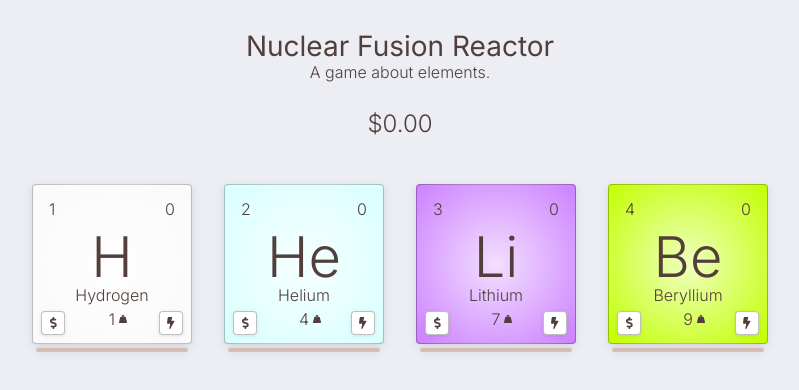
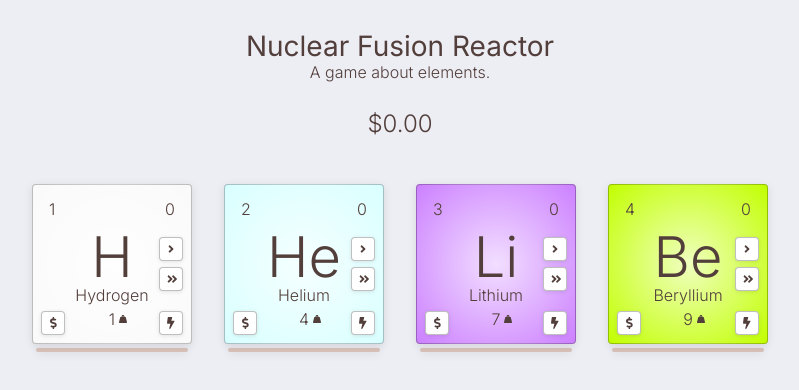
Before and after one commit to nfrostdev/nuclear-fusion-reactor, a Vue app: page / in a window 1280 px wide. Shown: the top 390 px of the page, without its empty margins (240-1039 px from the left). Built offline with nearby package versions, Linux system fonts and the light colour scheme.

Commit message:
element conversion

```diff
--- a/src/components/Element.vue
+++ b/src/components/Element.vue
@@ -13,6 +13,31 @@
       </div>
 
       <div
+        class="element__convert element__action"
+        :title="'Convert ' + name"
+        @click="convertElement(index)"
+      >
+        <font-awesome-icon icon="angle-right"/>
+      </div>
+
+      <div
+        class="element__autoconvert element__action"
+        :title="'Automatically Convert ' + name"
+        :class="{ active: converting }"
+        @click="toggleAutoConversion()"
+      >
+        <font-awesome-icon icon="angle-double-right"/>
+      </div>
+
+      <div
+        class="element__sell element__action"
+        :title="'Sell ' + count + ' ' + name"
+        @click="sellElement(index)"
+      >
+        <font-awesome-icon icon="dollar-sign"/>
+      </div>
+
+      <div
         class="element__generate element__action"
         :class="{ active: generating }"
         :title="(generating ? 'Stop' : 'Start') + ' the ' + name + ' Generator'"
@@ -20,14 +45,6 @@
       >
         <font-awesome-icon v-if="generating" icon="ban"/>
         <font-awesome-icon v-else icon="bolt"/>
-      </div>
-
-      <div
-        class="element__sell element__action"
-        :title="'Sell ' + count + ' ' + name"
-        @click="sellElement"
-      >
-        <font-awesome-icon icon="dollar-sign"/>
       </div>
     </div>
     <element-generator-progress :percent="generatorPercent" :maxxed="generatorMaxxed"/>
@@ -54,11 +71,13 @@ export default Vue.extend({
   data() {
     return {
       generating: false,
-      converting: false,
       generatorInterval: 0,
       generatorPercent: 0,
       generatorPercentInterval: 0,
-      generatorMaxxed: false
+      generatorMaxxed: false,
+      generationTime: this.number * this.weight * 100,
+      converting: false,
+      convertingInterval: 0
     }
   },
   computed: {
@@ -73,26 +92,36 @@ export default Vue.extend({
   },
   methods: {
     ...mapMutations([
-      'addMoney',
-      'addElement'
+      'addElement',
+      'sellElement',
+      'convertElement'
     ]),
+    toggleAutoConversion() {
+      this.converting = !this.converting
+      if (this.convertingInterval) {
+        clearInterval(this.convertingInterval)
+        this.convertingInterval = 0
+      } else {
+        this.convertingInterval = setInterval(() => {
+          this.convertElement(this.index)
+        }, this.generationTime)
+      }
+    },
     toggleGenerator() {
       this.generating = !this.generating
       this.generating ? this.enableGenerator() : this.disableGenerator()
     },
     enableGenerator() {
-      const generationTime = this.number * this.weight * 100
-
       this.generatorInterval = setInterval(() => {
         this.addElement([this.index, 1])
-      }, generationTime)
+      }, this.generationTime)
 
-      if (generationTime / 100 > 1) {
+      if (this.generationTime / 100 > 1) {
         this.generatorPercentInterval = setInterval(() => {
           this.generatorPercent + 1 >= 100
             ? (this.generatorPercent = 0)
             : (this.generatorPercent += 1)
-        }, generationTime / 100)
+        }, this.generationTime / 100)
       } else {
         this.generatorPercent = 100
         this.generatorMaxxed = true
@@ -102,9 +131,6 @@ export default Vue.extend({
       clearInterval(this.generatorInterval)
       clearInterval(this.generatorPercentInterval)
       this.generatorPercent = 0
-    },
-    sellElement() {
-      this.addMoney(this.number * this.weight * this.count)
     }
   },
   mounted() {
@@ -187,6 +213,7 @@ export default Vue.extend({
     }
 
     &__action {
+      transition: all 0.25s ease;
       font-size: 75%;
       cursor: pointer;
       display: flex;
@@ -198,6 +225,7 @@ export default Vue.extend({
       border-radius: 0.25rem;
       border: 0.0625rem solid rgba(0, 0, 0, 0.25);
       box-shadow: 0 0.0625rem 0.25rem rgba(0, 0, 0, 0.1);
+      overflow: hidden;
     }
 
     &__generate {
@@ -213,5 +241,38 @@ export default Vue.extend({
       left: 0.5rem;
       bottom: 0.5rem;
     }
+
+    &__convert {
+      top: 3.25rem;
+      right: 0.5rem;
+    }
+
+    &__autoconvert {
+      bottom: 3.25rem;
+      right: 0.5rem;
+      padding-left: 0.125rem;
+
+      &.active {
+        color: #888;
+
+        &:after {
+          content: '';
+          position: absolute;
+          left:0.125rem;
+          width: 1rem;
+          height: 1rem;
+          border-radius: 4rem;
+          border: 0.0625rem solid transparent;
+          border-top-color: #888;
+          animation: spin infinite 1s linear;
+        }
+      }
+    }
+  }
+
+  @keyframes spin {
+    100% {
+      transform: rotate(360deg);
+    }
   }
 </style>
--- a/src/main.ts
+++ b/src/main.ts
@@ -8,11 +8,13 @@ import {
   faWeightHanging,
   faBolt,
   faBan,
-  faDollarSign
+  faDollarSign,
+  faAngleRight,
+  faAngleDoubleRight
 } from '@fortawesome/free-solid-svg-icons'
 import { FontAwesomeIcon } from '@fortawesome/vue-fontawesome'
 
-library.add(faWeightHanging, faBolt, faBan, faDollarSign)
+library.add(faWeightHanging, faBolt, faBan, faDollarSign, faAngleRight, faAngleDoubleRight)
 Vue.component('font-awesome-icon', FontAwesomeIcon)
 
 Vue.config.productionTip = false
--- a/src/store/index.ts
+++ b/src/store/index.ts
@@ -50,11 +50,21 @@ export default new Vuex.Store({
     }
   },
   mutations: {
-    addMoney(state, amount) {
-      state.money += amount
-    },
     addElement(state, [index, amount]) {
       state.elements[index].count += amount
+    },
+    sellElement(state, index) {
+      const element = state.elements[index]
+      state.money += element.number * element.weight * element.count
+      state.elements[index].count = 0
+    },
+    convertElement(state, index) {
+      const element = state.elements[index]
+      const nextElement = state.elements[index + 1]
+      if (nextElement && element.count >= nextElement.weight) {
+        state.elements[index].count -= nextElement.weight
+        state.elements[index + 1].count++
+      }
     }
   },
   actions: {},
```
